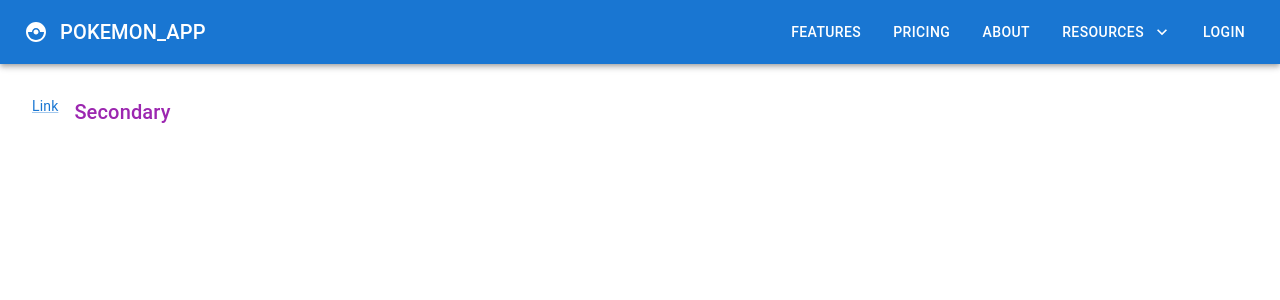
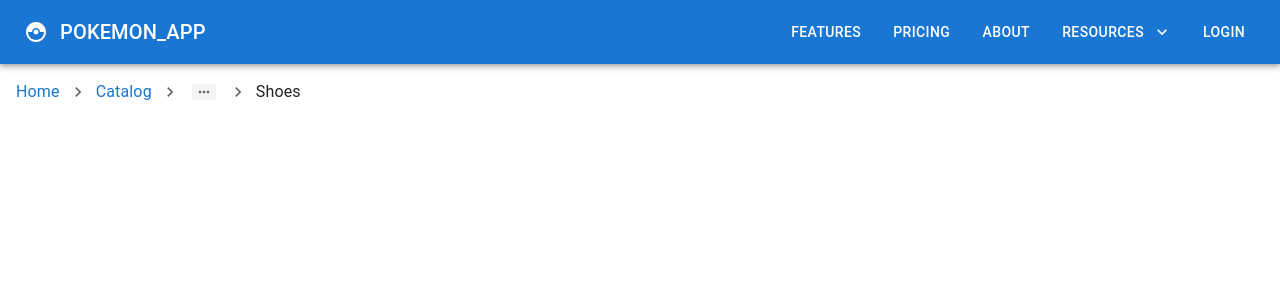
Before and after one commit to Narotam-Mishra/material-ui-learning, a React (Vite) app: page / in a window 1280 px wide. Shown: the top 300 px of the page. Built offline with nearby package versions, Linux system fonts and the light colour scheme.

Commit message:
mui-learning_1.21_Breadcrumbs

```diff
--- a/src/App.tsx
+++ b/src/App.tsx
@@ -1,6 +1,7 @@
 
 import './App.css'
-import MUILink from './components/MUILink'
+import MUIBreadcrumbs from './components/MUIBreadcrumbs'
+// import MUILink from './components/MUILink'
 import MUINavbar from './components/MUINavbar'
 // import MUIImageList from './components/MUIImageList'
 // import MUIAccordion from './components/MUIAccordion'
@@ -34,7 +35,8 @@
      {/* <MUIAccordion /> */}
      {/* <MUIImageList /> */}
      <MUINavbar />
-     <MUILink />
+     {/* <MUILink /> */}
+     <MUIBreadcrumbs />
     </div>
   )
 }
--- /dev/null
+++ b/src/components/MUIBreadcrumbs.tsx
@@ -0,0 +1,28 @@
+import { Box, Breadcrumbs, Link, Typography } from "@mui/material"
+import NavigateNextIcon from '@mui/icons-material/NavigateNext'
+
+const MUIBreadcrumbs = () => {
+  return (
+    <Box m={2}>
+      <Breadcrumbs
+        aria-label="breadcrumb"
+        separator={<NavigateNextIcon fontSize="small" />}
+        maxItems={3}
+        itemsBeforeCollapse={2}
+      >
+        <Link underline="hover" href="#">
+          Home
+        </Link>
+        <Link underline="hover" href="#">
+          Catalog
+        </Link>
+        <Link underline="hover" href="#">
+          Accessories
+        </Link>
+        <Typography color="text.primary">Shoes</Typography>
+      </Breadcrumbs>
+    </Box>
+  );
+}
+
+export default MUIBreadcrumbs
```
Also changed, not shown: ReadMe.txt.
